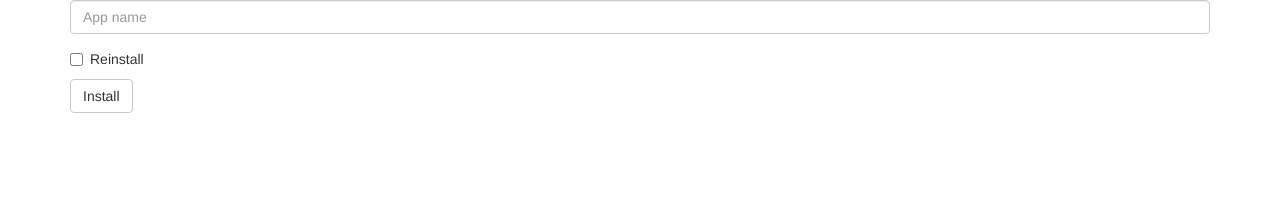
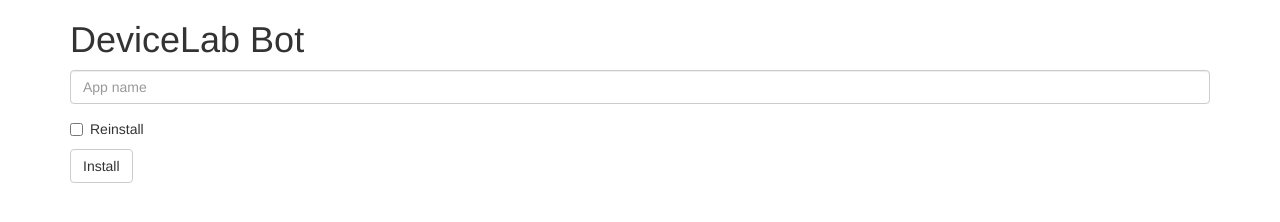
Before and after one commit to bamlab/devicelab-bot, a website: page src/index.html in a window 1280 px wide. Drawn offline with nearby package versions, Linux system fonts and the light colour scheme.

Commit message:
Add title in device lab client view

```diff
--- a/src/index.html
+++ b/src/index.html
@@ -6,6 +6,7 @@
   </head>
   <body>
     <div class="container">
+      <h1>DeviceLab Bot</h1>
       <div class="form-group">
         <input type="text" class="form-control" id="hockeyAppName" placeholder="App name">
       </div>
```
